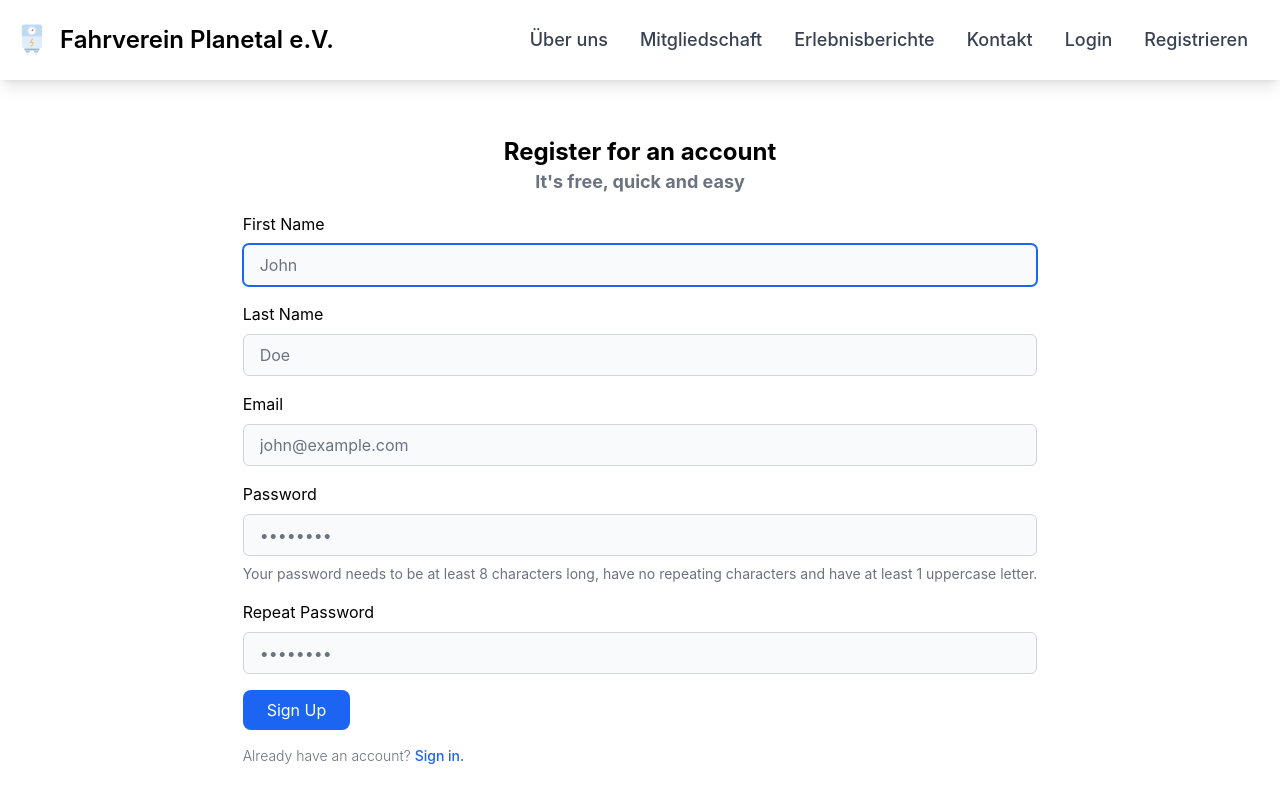
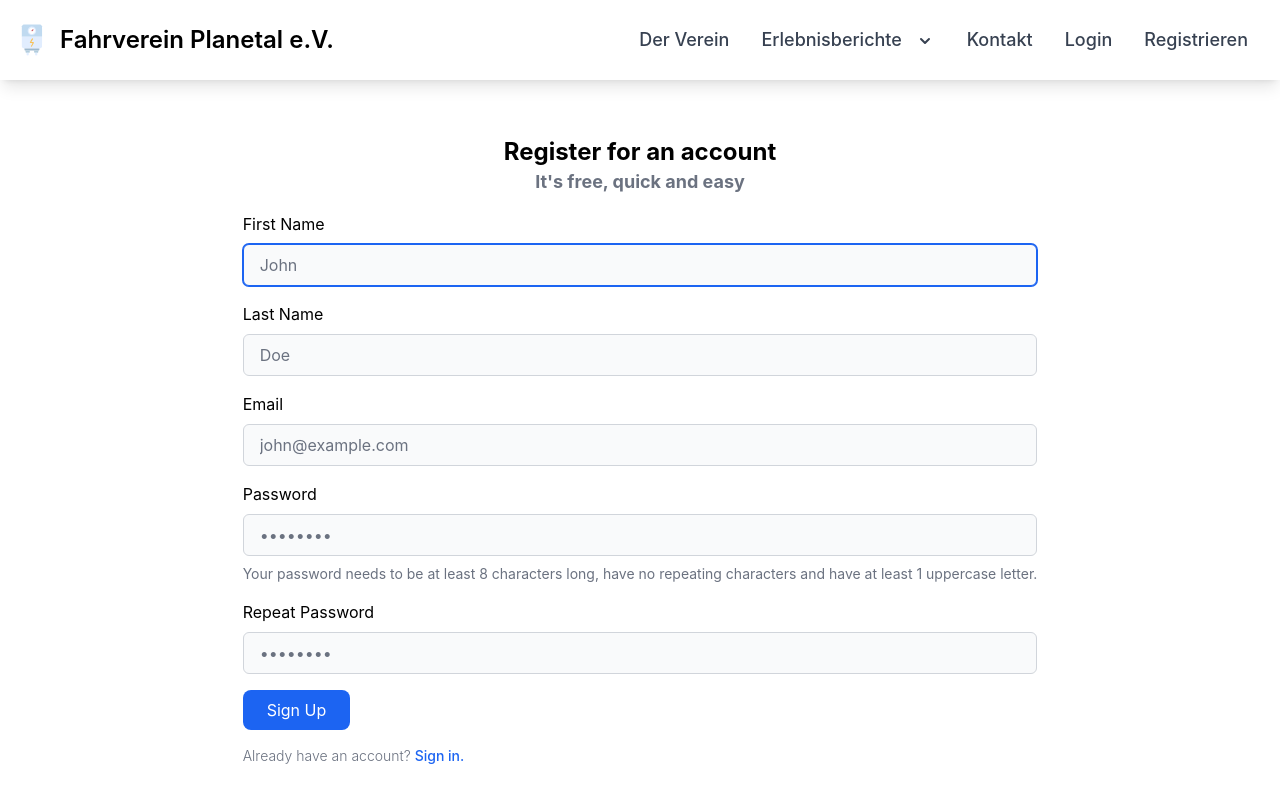
Before and after one commit to FischLord/flask-verein, a Flask app: page /register in a window 1280 px wide. Shown: the top 789 px of the page. Run offline with Flask 3, Linux system fonts and the light colour scheme; some libraries are stand-ins or nearby versions.

Commit message:
navbar angepasst

```diff
--- a/app/templates/boilerplate/nav.html
+++ b/app/templates/boilerplate/nav.html
@@ -1,11 +1,3 @@
-{#-
-    Boilerplate - Navigation bar component
-    ------------------------------------------------------------
-    Jinja2 template for the navigation bar component.
--#}
-
-{% import 'boilerplate/macros/user.html' as user %}
-
 <nav class="bg-white border-gray-200 px-4 py-2.5 dark:bg-gray-900 shadow-lg">
   <div class="container flex flex-wrap items-center justify-between mx-auto">
     <a href="{{ url_for('main.index') }}" class="flex items-center">
@@ -21,16 +13,27 @@
     <div class="hidden w-full md:block md:w-auto" id="navbar-default">
       <ul class="flex flex-col p-4 mt-4 border rounded-lg bg-gray-50 md:flex-row md:space-x-8 md:mt-0 md:text-lg md:font-medium md:border-0 md:bg-white dark:bg-gray-800 md:dark:bg-gray-900 dark:border-gray-700">
         <li>
-          <a href="#" class="block py-2 pl-3 pr-4 text-gray-700 rounded hover:bg-gray-100 md:hover:bg-transparent md:border-0 md:hover:text-black md:p-0 dark:text-gray-400 md:dark:hover:text-white">Über uns</a>
+          <a href="{{ url_for('main.index') }}" class="block py-2 pl-3 pr-4 text-gray-700 rounded hover:bg-gray-100 md:hover:bg-transparent md:border-0 md:hover:text-black md:p-0 dark:text-gray-400 md:dark:hover:text-white">Der Verein</a>
+        </li>
+        <!-- Erlebnisberichte Dropdown -->
+        <li class="relative">
+          <button id="dropdownButton" data-dropdown-toggle="dropdown" class="block py-2 pl-3 pr-4 text-gray-700 rounded hover:bg-gray-100 md:hover:bg-transparent md:border-0 md:hover:text-black md:p-0 dark:text-gray-400 md:dark:hover:text-white">
+            Erlebnisberichte
+            <svg class="w-5 h-5 inline ml-2" fill="currentColor" viewBox="0 0 20 20" xmlns="http://www.w3.org/2000/svg">
+              <path fill-rule="evenodd" d="M5.293 7.293a1 1 0 011.414 0L10 10.586l3.293-3.293a1 1 0 011.414 1.414l-4 4a1 1 0 01-1.414 0l-4-4a1 1 0 010-1.414z" clip-rule="evenodd"></path>
+            </svg>
+          </button>
+          <!-- Dropdown menu -->
+          <div id="dropdown" class="z-10 hidden bg-white divide-y divide-gray-100 rounded-lg shadow-lg dark:bg-gray-700 dark:divide-gray-600">
+            <ul class="py-2 text-sm text-gray-700 dark:text-gray-200" aria-labelledby="dropdownButton">
+              <li><a href="#" class="block px-4 py-2 hover:bg-gray-100 dark:hover:bg-gray-600 dark:hover:text-white">2013</a></li>
+              <li><a href="#" class="block px-4 py-2 hover:bg-gray-100 dark:hover:bg-gray-600 dark:hover:text-white">2014</a></li>
+              <li><a href="#" class="block px-4 py-2 hover:bg-gray-100 dark:hover:bg-gray-600 dark:hover:text-white">2015</a></li>
+            </ul>
+          </div>
         </li>
         <li>
-          <a href="#" class="block py-2 pl-3 pr-4 text-gray-700 rounded hover:bg-gray-100 md:hover:bg-transparent md:border-0 md:hover:text-black md:p-0 dark:text-gray-400 md:dark:hover:text-white">Mitgliedschaft</a>
-        </li>
-        <li>
-          <a href="#" class="block py-2 pl-3 pr-4 text-gray-700 rounded hover:bg-gray-100 md:hover:bg-transparent md:border-0 md:hover:text-black md:p-0 dark:text-gray-400 md:dark:hover:text-white">Erlebnisberichte</a>
-        </li>
-        <li>
-          <a href="#" class="block py-2 pl-3 pr-4 text-gray-700 rounded hover:bg-gray-100 md:hover:bg-transparent md:border-0 md:hover:text-black md:p-0 dark:text-gray-400 md:dark:hover:text-white">Kontakt</a>
+          <a href="{{ url_for('main.index') }}" class="block py-2 pl-3 pr-4 text-gray-700 rounded hover:bg-gray-100 md:hover:bg-transparent md:border-0 md:hover:text-black md:p-0 dark:text-gray-400 md:dark:hover:text-white">Kontakt</a>
         </li>
         {% if not current_user.is_authenticated %}
         <li>
@@ -54,3 +57,5 @@
     </div>
   </div>
 </nav>
+
+<script src="https://unpkg.com/flowbite@1.5.3/dist/flowbite.js"></script>
```
